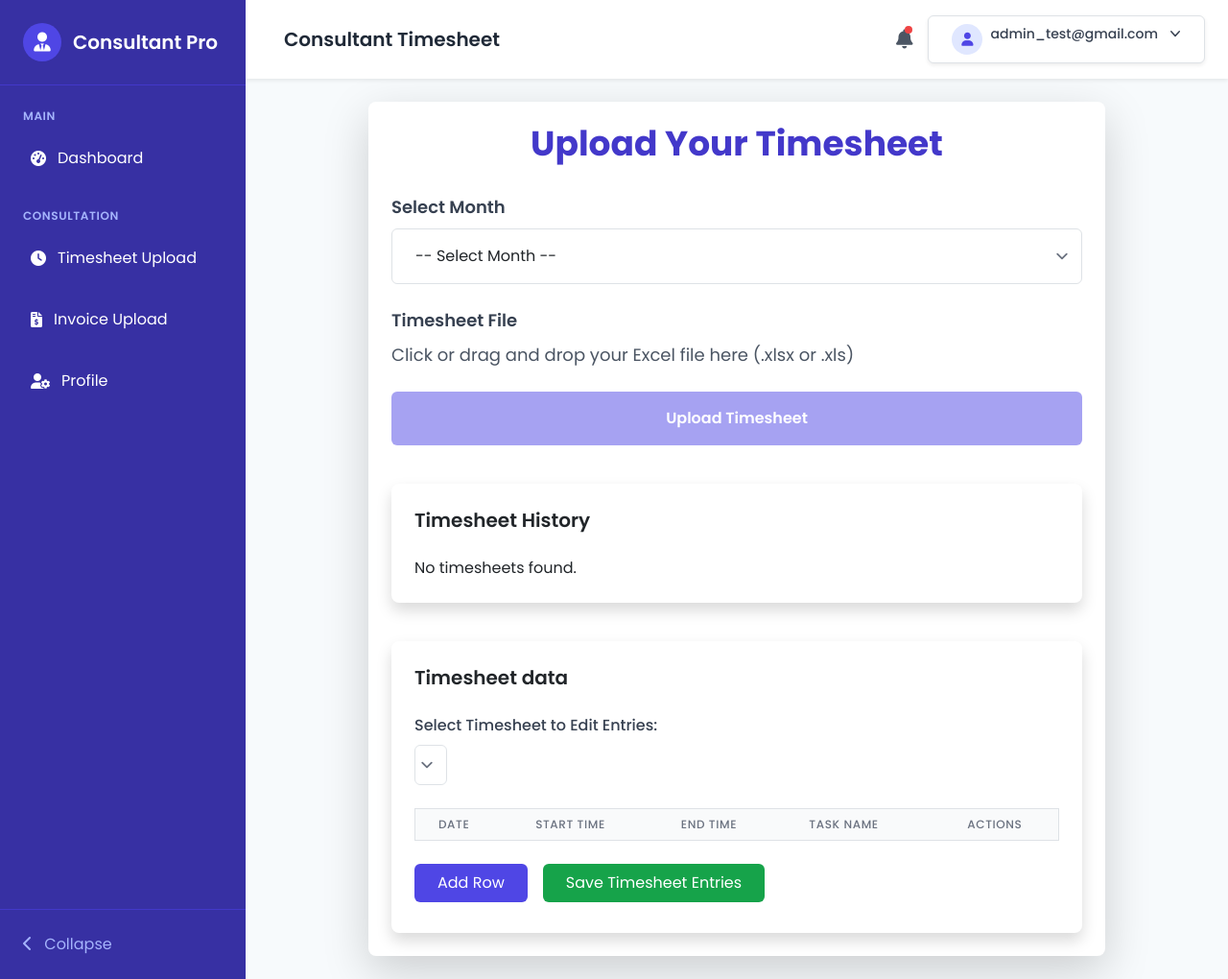
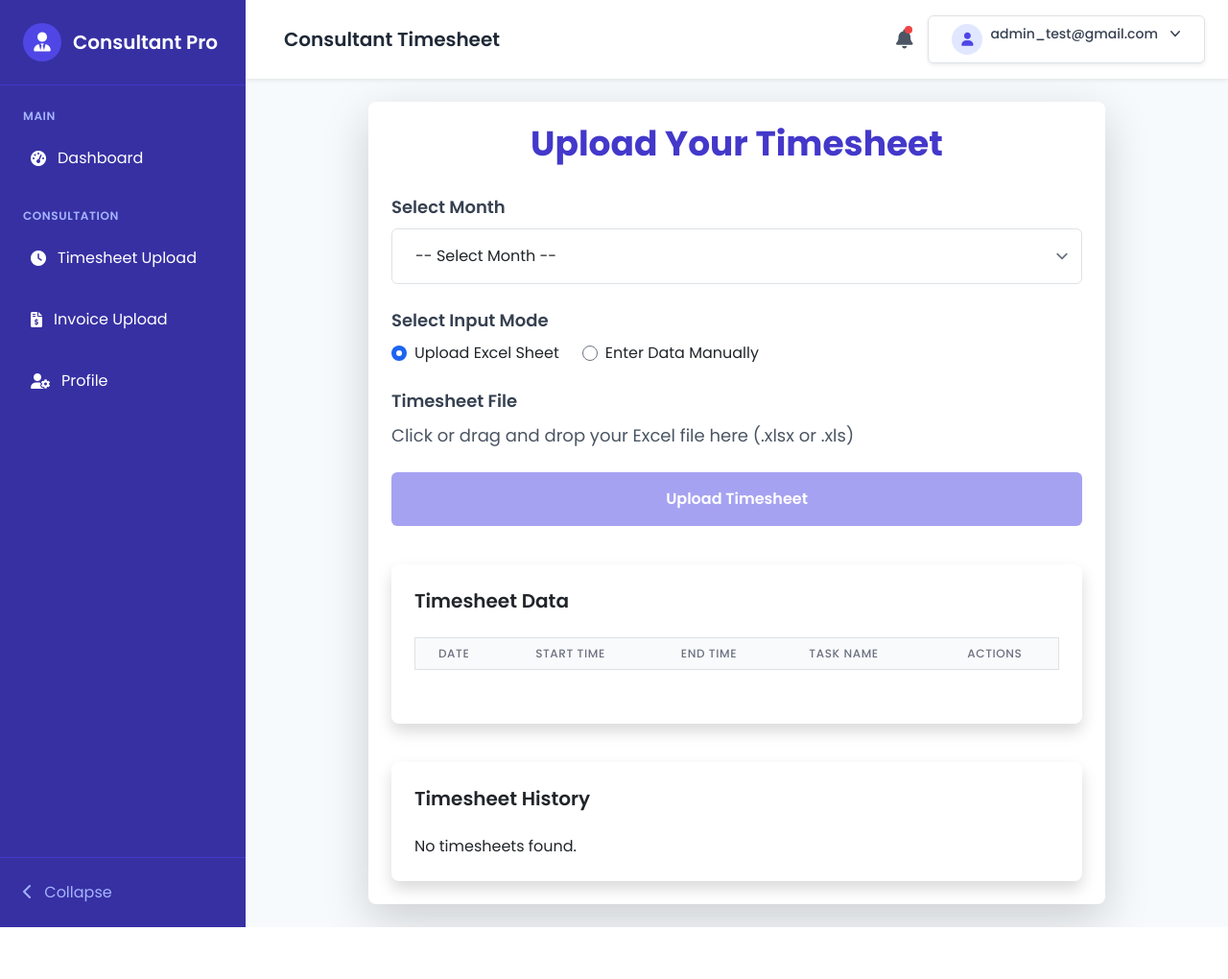
Before and after one commit to ZephyrianDawnstrider/consultation_webapp_industry, a Django app: page /consultation/consultant_timesheet/ in a window 1280 px wide. Shown: the whole page at 96% size. After the commit the page ends 966 px from the top, so only its background shows below. Run offline with Django 5.2, Linux system fonts and the light colour scheme; a user stored in the database is signed in; data comes from the database, SQL or seed files in the repository; both versions use the stored data as it was after the commit; lists and menus that the app fills with data are empty; parts of the project's set-up code (start-up, migrations or seed data) failed here and were passed over; some libraries are stand-ins or nearby versions.

Commit message:
eighth commit

```diff
--- a/consultation/templates/consultant_timesheet.html
+++ b/consultation/templates/consultant_timesheet.html
@@ -61,24 +61,39 @@
     <span id="error-text">There was an error processing your timesheet file.</span>
   </div>
 
-  <form id="timesheet-form" method="post" enctype="multipart/form-data" action="{% url 'consultation:upload_timesheet' request.user.id %}" novalidate>
-    {% csrf_token %}
   <div class="mb-6">
     <label for="month-select" class="block text-lg font-semibold text-gray-700 mb-2">Select Month</label>
     <select id="month-select" name="month" required class="block w-full rounded-md border border-gray-300 px-4 py-3 focus:outline-none focus:ring-2 focus:ring-indigo-500">
-        <option value="" disabled selected>-- Select Month --</option>
+      <option value="" disabled {% if not selected_month %}selected{% endif %}>-- Select Month --</option>
       {% for month in month_options %}
-          <option value="{{ month.value }}">{{ month.name }}</option>
+        <option value="{{ month.value }}" {% if selected_month == month.value %}selected{% endif %}>{{ month.name }}</option>
       {% endfor %}
     </select>
     <p id="month-error" class="text-red-600 text-sm mt-1 hidden">Please select a month.</p>
   </div>
 
   <div class="mb-6">
+    <label class="block text-lg font-semibold text-gray-700 mb-2">Select Input Mode</label>
+    <div class="flex space-x-6">
+      <label class="inline-flex items-center">
+        <input type="radio" name="input_mode" value="upload" id="mode-upload" class="form-radio" {% if mode == 'upload' %}checked{% endif %}>
+        <span class="ml-2">Upload Excel Sheet</span>
+      </label>
+      <label class="inline-flex items-center">
+        <input type="radio" name="input_mode" value="manual" id="mode-manual" class="form-radio" {% if mode == 'manual' %}checked{% endif %}>
+        <span class="ml-2">Enter Data Manually</span>
+      </label>
+    </div>
+  </div>
+
+  <form id="upload-form" method="post" enctype="multipart/form-data" action="{% url 'consultation:upload_timesheet' request.user.id %}" novalidate class="{% if mode != 'upload' %}hidden{% endif %}">
+    {% csrf_token %}
+    <input type="hidden" name="month" id="upload-month" value="{{ selected_month }}">
+    <div class="mb-6">
       <label class="block text-lg font-semibold text-gray-700 mb-2">Timesheet File</label>
       <div id="file-drop-area" class="file-drop-area cursor-pointer rounded-md" tabindex="0" role="button" aria-label="Upload timesheet file">
         <p class="text-gray-600 text-lg">Click or drag and drop your Excel file here (.xlsx or .xls)</p>
-        <input type="file" id="timesheet-file" name="timesheet_file" accept=".xlsx,.xls" class="hidden" required aria-describedby="file-info" />
+        <input type="file" id="timesheet-file" name="timesheet_file" accept=".xlsx,.xls" class="hidden" {% if mode == 'upload' %}required{% endif %} aria-describedby="file-info" />
       </div>
       <div id="file-info" class="hidden text-sm mt-2 text-green-600 font-medium"></div>
       <p id="file-error" class="text-red-600 text-sm mt-1 hidden">Please upload a valid Excel file.</p>
@@ -88,48 +103,9 @@
       Upload Timesheet
     </button>
   </form>
-  <div class="bg-white rounded-lg shadow p-6 mt-10">
-    <h2 class="text-xl font-semibold mb-4">Timesheet History</h2>
-    {% if timesheets %}
-    <table class="min-w-full divide-y divide-gray-200">
-      <thead class="bg-gray-50">
-        <tr>
-          <th class="px-6 py-3 text-left text-xs font-medium text-gray-500 uppercase tracking-wider">Month</th>
-          <th class="px-6 py-3 text-left text-xs font-medium text-gray-500 uppercase tracking-wider">Status</th>
-          <th class="px-6 py-3 text-left text-xs font-medium text-gray-500 uppercase tracking-wider">File</th>
-        </tr>
-      </thead>
-      <tbody class="bg-white divide-y divide-gray-200">
-        {% for timesheet in timesheets %}
-        <tr>
-          <td class="px-6 py-4 whitespace-nowrap">{{ timesheet.month|date:"F Y" }}</td>
-          <td class="px-6 py-4 whitespace-nowrap">{{ timesheet.status }}</td>
-          <td class="px-6 py-4 whitespace-nowrap">
-            <a href="{{ timesheet.file.url }}" target="_blank" class="text-blue-600 hover:underline">View</a>
-          </td>
-        </tr>
-        {% endfor %}
-      </tbody>
-    </table>
-    {% else %}
-    <p>No timesheets found.</p>
-    {% endif %}
-  </div>
 
-  <!-- New Timesheet Data Section -->
-  <div class="bg-white rounded-lg shadow p-6 mt-10">
-    <h2 class="text-xl font-semibold mb-4">Timesheet data</h2>
-    <form method="get" id="timesheet-select-form" class="mb-4">
-      <label for="timesheet-select" class="block font-medium text-gray-700 mb-2">Select Timesheet to Edit Entries:</label>
-      <select id="timesheet-select" name="timesheet_id" onchange="document.getElementById('timesheet-select-form').submit()" class="border border-gray-300 rounded px-3 py-2">
-        {% for timesheet in timesheets %}
-        <option value="{{ timesheet.id }}" {% if selected_timesheet and timesheet.id == selected_timesheet.id %}selected{% endif %}>
-          {{ timesheet.month|date:"F Y" }}
-        </option>
-        {% endfor %}
-      </select>
-    </form>
-
+  <div id="timesheet-data-section" class="bg-white rounded-lg shadow p-6 mt-10">
+    <h2 class="text-xl font-semibold mb-4">Timesheet Data</h2>
     <div class="overflow-x-auto">
       {{ timesheet_entries|json_script:"timesheet-entries" }}
       <table id="timesheet-entries-table" class="min-w-full divide-y divide-gray-200 border border-gray-300 rounded">
@@ -147,13 +123,42 @@
         </tbody>
       </table>
     </div>
-
     <div class="mt-4 flex space-x-4">
+      {% if mode == 'manual' %}
       <button id="add-row-button" type="button" class="bg-indigo-600 text-white px-4 py-2 rounded hover:bg-indigo-700 focus:outline-none focus:ring-2 focus:ring-indigo-500">Add Row</button>
       <button id="save-entries-button" type="button" class="bg-green-600 text-white px-4 py-2 rounded hover:bg-green-700 focus:outline-none focus:ring-2 focus:ring-green-500">Save Timesheet Entries</button>
+      {% endif %}
     </div>
     <div id="save-feedback" class="mt-2 text-sm"></div>
     <div id="save-loading" class="mt-2 text-sm text-blue-600 hidden">Saving...</div>
+  </div>
+  <div class="bg-white rounded-lg shadow p-6 mt-10">
+    <h2 class="text-xl font-semibold mb-4">Timesheet History</h2>
+    {% if timesheets %}
+    <table class="min-w-full divide-y divide-gray-200">
+      <thead class="bg-gray-50">
+        <tr>
+          <th class="px-6 py-3 text-left text-xs font-medium text-gray-500 uppercase tracking-wider">Month</th>
+          <th class="px-6 py-3 text-left text-xs font-medium text-gray-500 uppercase tracking-wider">Status</th>
+          <th class="px-6 py-3 text-left text-xs font-medium text-gray-500 uppercase tracking-wider">File</th>
+        </tr>
+      </thead>
+      <tbody class="bg-white divide-y divide-gray-200">
+        {% for timesheet in timesheets %}
+        <tr>
+          <td class="px-6 py-4 whitespace-nowrap">{{ timesheet.month|date:"F Y" }}</td>
+          <!-- Removed status display as per request -->
+          <!--<td class="px-6 py-4 whitespace-nowrap">{{ timesheet.status }}</td>-->
+          <td class="px-6 py-4 whitespace-nowrap">
+            <a href="{{ timesheet.file.url }}" target="_blank" class="text-blue-600 hover:underline">View</a>
+          </td>
+        </tr>
+        {% endfor %}
+      </tbody>
+    </table>
+    {% else %}
+    <p>No timesheets found.</p>
+    {% endif %}
   </div>
 </div>
 {% endblock %}
@@ -162,8 +167,10 @@
 <script src="https://cdn.jsdelivr.net/npm/fullcalendar@5.11.0/main.min.js"></script>
 <script>
 document.addEventListener('DOMContentLoaded', () => {
-  const form = document.getElementById('timesheet-form');
   const monthSelect = document.getElementById('month-select');
+  const modeUploadRadio = document.getElementById('mode-upload');
+  const modeManualRadio = document.getElementById('mode-manual');
+  const uploadForm = document.getElementById('upload-form');
   const fileInput = document.getElementById('timesheet-file');
   const fileDropArea = document.getElementById('file-drop-area');
   const fileInfo = document.getElementById('file-info');
@@ -174,7 +181,16 @@ document.addEventListener('DOMContentLoaded', () => {
   const monthError = document.getElementById('month-error');
   const fileError = document.getElementById('file-error');
 
-  function validateForm() {
+  const manualSection = document.getElementById('manual-section');
+  const timesheetEntriesElement = document.getElementById('timesheet-entries');
+  const timesheetEntries = JSON.parse(timesheetEntriesElement.textContent);
+  const tbody = document.getElementById('timesheet-entries-body');
+  const addRowBtn = document.getElementById('add-row-button');
+  const saveBtn = document.getElementById('save-entries-button');
+  const saveFeedback = document.getElementById('save-feedback');
+  const saveLoading = document.getElementById('save-loading');
+
+  function validateUploadForm() {
     const monthValid = monthSelect.value !== '';
     const fileValid = fileInput.files.length > 0 && /\.(xlsx|xls)$/i.test(fileInput.files[0].name);
     uploadButton.disabled = !(monthValid && fileValid);
@@ -182,7 +198,29 @@ document.addEventListener('DOMContentLoaded', () => {
     fileError.classList.toggle('hidden', fileValid);
   }
 
-  monthSelect.addEventListener('change', validateForm);
+  monthSelect.addEventListener('change', () => {
+    reloadPage();
+  });
+
+  modeUploadRadio.addEventListener('change', () => {
+    reloadPage();
+  });
+
+  modeManualRadio.addEventListener('change', () => {
+    reloadPage();
+  });
+
+  function reloadPage() {
+    const selectedMonth = monthSelect.value;
+    const selectedMode = modeUploadRadio.checked ? 'upload' : 'manual';
+    if (!selectedMonth) {
+      return;
+    }
+    const url = new URL(window.location.href);
+    url.searchParams.set('month', selectedMonth);
+    url.searchParams.set('mode', selectedMode);
+    window.location.href = url.toString();
+  }
 
   fileDropArea.addEventListener('click', () => fileInput.click());
   fileDropArea.addEventListener('keydown', (e) => {
@@ -201,10 +239,10 @@ document.addEventListener('DOMContentLoaded', () => {
       fileInfo.textContent = '';
       fileInfo.classList.add('hidden');
     }
-    validateForm();
+    validateUploadForm();
   });
 
-  form.addEventListener('submit', async (e) => {
+  uploadForm.addEventListener('submit', async (e) => {
     e.preventDefault();
     successMessage.classList.add('hidden');
     errorMessage.classList.add('hidden');
@@ -221,10 +259,10 @@ document.addEventListener('DOMContentLoaded', () => {
     uploadButton.disabled = true;
     uploadButton.textContent = 'Uploading...';
 
-    const formData = new FormData(form);
+    const formData = new FormData(uploadForm);
 
     try {
-      const response = await fetch(form.action, {
+      const response = await fetch(uploadForm.action, {
         method: 'POST',
         body: formData,
         headers: {
@@ -234,13 +272,13 @@ document.addEventListener('DOMContentLoaded', () => {
       const data = await response.json();
       if (data.success) {
         successMessage.classList.remove('hidden');
-        form.reset();
+        uploadForm.reset();
         fileInfo.textContent = '';
         fileInfo.classList.add('hidden');
         uploadButton.disabled = true;
         uploadButton.textContent = 'Upload Timesheet';
-        // Reload calendar events after successful upload
-        loadCalendarEvents();
+        // Reload page to show updated timesheet
+        reloadPage();
       } else {
         errorText.textContent = data.message || 'Error uploading timesheet.';
         errorMessage.classList.remove('hidden');
@@ -254,77 +292,6 @@ document.addEventListener('DOMContentLoaded', () => {
       uploadButton.textContent = 'Upload Timesheet';
     }
   });
-
-  // Initialize FullCalendar
-  // Remove or comment out the calendar initialization since the element is missing
-  /*
-  const calendarEl = document.getElementById('timesheet-calendar');
-  if (calendarEl) {
-    const calendar = new FullCalendar.Calendar(calendarEl, {
-      initialView: 'dayGridMonth',
-      headerToolbar: {
-        left: 'prev,next today',
-        center: 'title',
-        right: 'dayGridMonth,dayGridWeek,dayGridDay'
-      },
-      events: [],
-      eventColor: '#4f46e5',
-      eventDisplay: 'block',
-      eventTimeFormat: {
-        hour: '2-digit',
-        minute: '2-digit',
-        hour12: false
-      },
-      eventClick: function(info) {
-        alert('Date: ' + info.event.start.toISOString().slice(0,10) + '\\n' +
-              'Hours Worked: ' + info.event.extendedProps.hours_worked + '\\n' +
-              'Task: ' + info.event.extendedProps.task_name + '\\n' +
-              'Description: ' + info.event.extendedProps.description);
-      }
-    });
-
-    // Load calendar events from template context
-    function loadCalendarEvents() {
-      const timesheetEntriesScript = document.getElementById('timesheet-entries');
-      if (!timesheetEntriesScript) return;
-      let timesheetData;
-      try {
-        timesheetData = JSON.parse(timesheetEntriesScript.textContent);
-      } catch (e) {
-        console.error('Error parsing timesheet entries JSON:', e);
-        return;
-      }
-      calendar.removeAllEvents();
-      timesheetData.forEach(entry => {
-        calendar.addEvent({
-          title: entry.hours_worked + ' hrs',
-          start: entry.date,
-          extendedProps: {
-            hours_worked: entry.hours_worked,
-            description: entry.description
-          }
-        });
-      });
-    }
-
-    loadCalendarEvents();
-    calendar.render();
-  }
-  */
-
-  // Timesheet entries table management
-  const timesheetEntriesElement = document.getElementById('timesheet-entries');
-  if (!timesheetEntriesElement) {
-    console.error('timesheet-entries element not found in DOM');
-    return;
-  }
-  const timesheetEntries = JSON.parse(timesheetEntriesElement.textContent);
-  const timesheetSelect = document.getElementById('timesheet-select');
-  const tbody = document.getElementById('timesheet-entries-body');
-  const addRowBtn = document.getElementById('add-row-button');
-  const saveBtn = document.getElementById('save-entries-button');
-  const saveFeedback = document.getElementById('save-feedback');
-  const saveLoading = document.getElementById('save-loading');
 
   function validateEntry(entry) {
     if (!entry.date) {
@@ -410,11 +377,14 @@ document.addEventListener('DOMContentLoaded', () => {
     });
   }
 
+  if (addRowBtn) {
     addRowBtn.addEventListener('click', () => {
       const newRow = createRow();
       tbody.appendChild(newRow);
     });
+  }
 
+  if (saveBtn) {
     saveBtn.addEventListener('click', async () => {
       saveFeedback.textContent = '';
       saveLoading.classList.remove('hidden');
@@ -449,8 +419,9 @@ document.addEventListener('DOMContentLoaded', () => {
             'X-CSRFToken': getCookie('csrftoken'),
           },
           body: JSON.stringify({
-          timesheet_id: timesheetSelect.value,
+            timesheet_id: modeManualRadio.checked ? null : timesheetSelect.value,
             entries: entries,
+            selected_month: monthSelect.value,
           }),
         });
         const data = await response.json();
@@ -458,6 +429,14 @@ document.addEventListener('DOMContentLoaded', () => {
         if (data.success) {
           saveFeedback.textContent = 'Timesheet entries saved successfully.';
           saveFeedback.className = 'text-green-600 mt-2';
+          if (data.timesheet_id) {
+            // Reload page with new timesheet selected
+            const url = new URL(window.location.href);
+            url.searchParams.set('timesheet_id', data.timesheet_id);
+            url.searchParams.set('mode', 'manual');
+            url.searchParams.set('month', monthSelect.value);
+            window.location.href = url.toString();
+          }
         } else {
           saveFeedback.textContent = 'Error saving timesheet entries: ' + (data.message || 'Unknown error.');
           saveFeedback.className = 'text-red-600 mt-2';
@@ -468,6 +447,7 @@ document.addEventListener('DOMContentLoaded', () => {
         saveFeedback.className = 'text-red-600 mt-2';
       }
     });
+  }
 
   // CSRF helper
   function getCookie(name) {
--- a/consultation/views.py
+++ b/consultation/views.py
@@ -32,10 +32,9 @@ def consultant_dashboard(request):
     first_day_of_month = today.replace(day=1)
     seven_days_later = today + timedelta(days=7)
 
-    # Total consultations: count of approved timesheets
+    # Total consultations: count of timesheets (approval removed)
     total_consultations = Timesheet.objects.filter(
         consultant=user,
-        status='approved'
     ).count()
 
     # Upcoming consultations: count of SessionBooking in next 7 days
@@ -199,29 +198,43 @@ def consultant_timesheet(request):
         month_name = month_date.strftime('%B %Y')
         month_options.append({'value': month_value, 'name': month_name, 'selected': False})
 
-    # Fetch approved timesheets for this consultant
+    # Fetch timesheets for this consultant (approval removed)
     approved_timesheets = Timesheet.objects.filter(
         consultant=request.user,
-        status__in=['approved', 'rejected', 'awaiting_review', 'sent_to_bank']
     ).order_by('-month')
 
+    # Get mode from GET params: 'upload' or 'manual', default to 'upload'
+    mode = request.GET.get('mode', 'upload')
+
+    # Get selected month from GET params
+    selected_month_str = request.GET.get('month')
+    selected_month = None
+    if selected_month_str:
+        try:
+            selected_month = datetime.strptime(selected_month_str, '%Y-%m').date()
+        except ValueError:
+            selected_month = None
+
     # Determine selected timesheet for editing entries
-    selected_timesheet_id = request.GET.get('timesheet_id')
-    if selected_timesheet_id:
-        try:
-            selected_timesheet = approved_timesheets.get(id=selected_timesheet_id)
-        except Timesheet.DoesNotExist:
-            selected_timesheet = approved_timesheets.first()
+    selected_timesheet = None
+    if selected_month:
+        # Try to find timesheet for selected month
+        selected_timesheet = approved_timesheets.filter(month__year=selected_month.year, month__month=selected_month.month).first()
     else:
         selected_timesheet = approved_timesheets.first()
 
-    # Read timesheet entries from CSV file for selected timesheet
     timesheet_entries = []
+
+    import logging
+    logger = logging.getLogger(__name__)
+    logger.info(f"Selected timesheet: {selected_timesheet}")
+
     if selected_timesheet:
         try:
-            csv_file = selected_timesheet.file.open('r')
-            csv_data = csv_file.read()
-            csv_file.close()
+            # Open the file using default_storage to ensure correct path and access
+            from django.core.files.storage import default_storage
+            with default_storage.open(selected_timesheet.file.name, 'r') as csv_file:
+                csv_data = csv_file.read()
             f = StringIO(csv_data)
             reader = csv.DictReader(f)
             for row in reader:
@@ -241,9 +254,8 @@ def consultant_timesheet(request):
                     'description': normalized_row.get('description'),
                 }
                 timesheet_entries.append(entry)
+            logger.info(f"Loaded {len(timesheet_entries)} timesheet entries")
         except Exception as e:
-            import logging
-            logger = logging.getLogger(__name__)
             logger.error(f"Error reading timesheet CSV file: {str(e)}")
 
     context = {
@@ -252,6 +264,8 @@ def consultant_timesheet(request):
         'timesheets': approved_timesheets,
         'selected_timesheet': selected_timesheet,
         'timesheet_entries': timesheet_entries,
+        'mode': mode,
+        'selected_month': selected_month_str,
     }
     return render(request, 'consultant_timesheet.html', context)
 
@@ -264,7 +278,11 @@ def save_timesheet_entries(request):
     from io import StringIO
     from django.http import JsonResponse
     from django.core.exceptions import PermissionDenied
+    from django.core.files.base import ContentFile
     import logging
+    import os
+    from django.conf import settings
+    from datetime import datetime
 
     user = request.user
     try:
@@ -272,12 +290,35 @@ def save_timesheet_entries(request):
         logging.info(f"save_timesheet_entries received data: {data}")
         timesheet_id = data.get('timesheet_id')
         entries = data.get('entries')
-        if not timesheet_id or entries is None:
-            logging.error("Missing timesheet_id or entries in request data")
-            return JsonResponse({'success': False, 'message': 'Missing timesheet_id or entries.'})
+        selected_month_str = data.get('selected_month')
 
-        # Fetch the timesheet instance
-        timesheet = Timesheet.objects.get(id=timesheet_id, consultant=user)
+        if entries is None:
+            logging.error("Missing entries in request data")
+            return JsonResponse({'success': False, 'message': 'Missing entries.'})
+
+        if timesheet_id:
+            # Update existing timesheet
+            timesheet = Timesheet.objects.get(id=timesheet_id, consultant=user)
+        else:
+            # Create new timesheet for manual entry
+            if not selected_month_str:
+                return JsonResponse({'success': False, 'message': 'Missing selected_month for new timesheet.'})
+            try:
+                selected_month = datetime.strptime(selected_month_str, '%Y-%m').date()
+            except ValueError:
+                return JsonResponse({'success': False, 'message': 'Invalid selected_month format.'})
+
+            # Prepare file name and path
+            file_name = f"{user.id}_{selected_month.strftime('%Y_%m')}.csv"
+            file_path = os.path.join('timesheets', file_name)
+
+            # Create new Timesheet instance
+            timesheet = Timesheet.objects.create(
+                consultant=user,
+                month=selected_month,
+                status='awaiting_review',
+            )
+            timesheet.file.name = file_path
 
         # Prepare CSV output
         output = StringIO()
@@ -303,7 +344,7 @@ def save_timesheet_entries(request):
         timesheet.save()
 
         logging.info("Timesheet entries saved successfully")
-        return JsonResponse({'success': True, 'message': 'Timesheet entries saved successfully.'})
+        return JsonResponse({'success': True, 'message': 'Timesheet entries saved successfully.', 'timesheet_id': timesheet.id})
     except Timesheet.DoesNotExist:
         logging.error("Timesheet not found or access denied")
         return JsonResponse({'success': False, 'message': 'Timesheet not found or access denied.'})
@@ -375,12 +416,11 @@ def upload_timesheet(request, consultant_id):
             # Delete the original Excel file
             default_storage.delete(temp_path)
 
-            # Create Timesheet record with CSV file path
+            # Create Timesheet record with CSV file path (approval removed)
             timesheet = Timesheet.objects.create(
                 consultant=consultant,
                 month=month,
                 file=csv_path,
-                status='awaiting_review'
             )
 
             logger.info(f"Timesheet uploaded and converted to CSV successfully by user {request.user.id} for month {month_str}")
@@ -673,7 +713,6 @@ def consultant_registration(request):
 
 from django.contrib import messages
 from django.utils.dateparse import parse_date
-
 from custom_admin.models import Invoice
 
 @login_required
--- /dev/null
+++ b/media/timesheets/timesheets/4_2025_05.csv
@@ -0,0 +1,2 @@
+Date,Start Time,End Time,Hours Worked,Task Name,Description
+2025-05-01,08:00,17:00,,.......,
```
Also changed, not shown: custom_admin/views.py (+0 -10 lines), db.sqlite3, 2 other files. Lines whose indentation alone changed are shown as unchanged.
